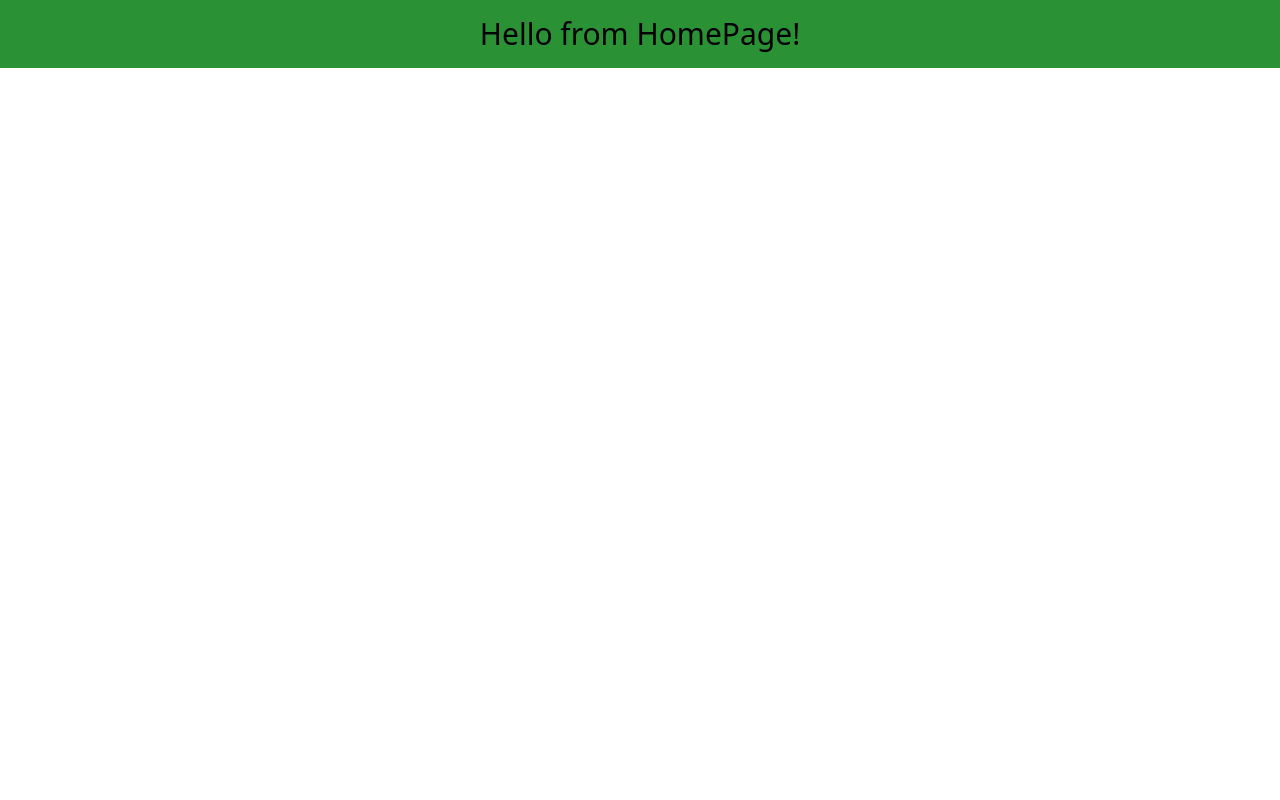
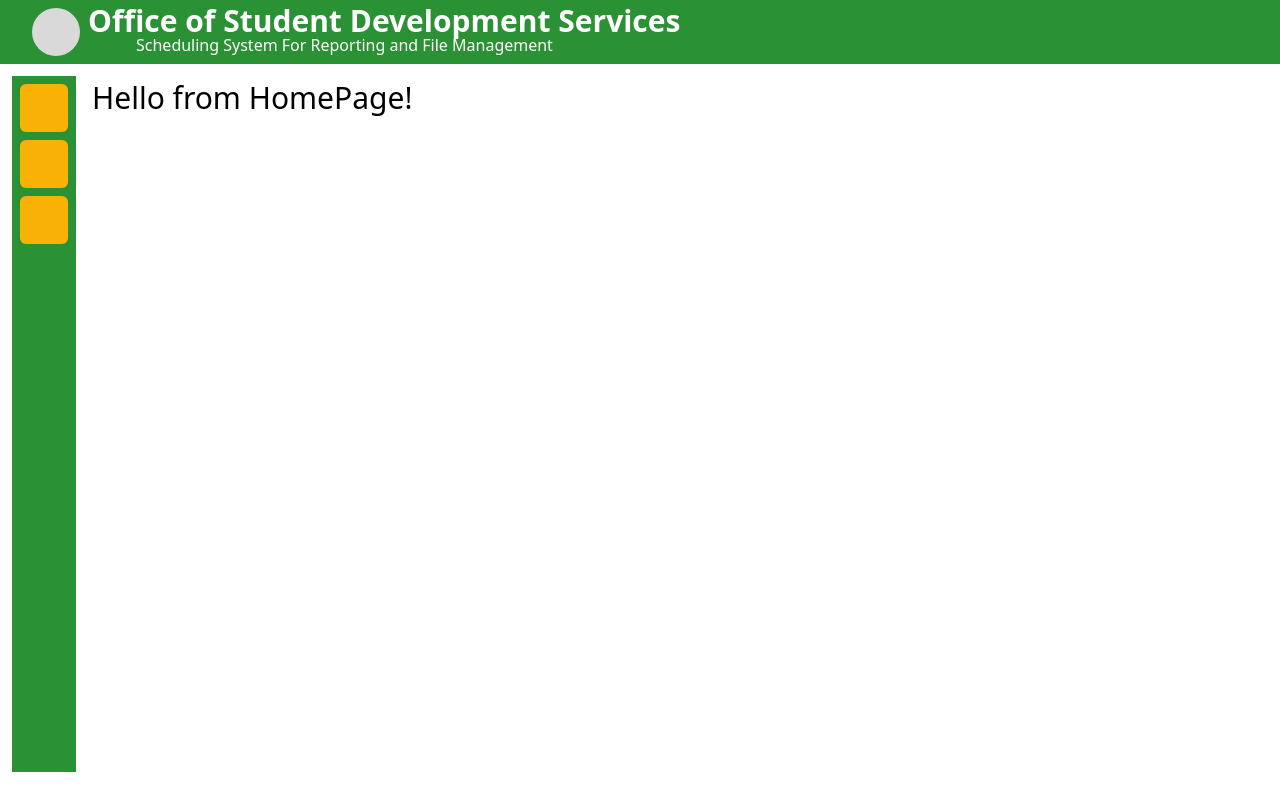
Before and after one commit to JustineLicu/grading-system-react, a Next.js app: page / in a window 1280 px wide. Built offline with nearby package versions, Linux system fonts and the light colour scheme.

Commit message:
Added a side bar and nav bar

```diff
--- /dev/null
+++ b/src/components/nav-bar.jsx
@@ -0,0 +1,28 @@
+import Link from 'next/link';
+
+export default function NavBar() {
+  return (
+    <>
+      <nav className="sticky top-0 z-[999] flex max-h-[12vh] min-h-[4vh] items-center bg-green">
+        <div
+          id="nav-container"
+          className="flex w-full items-center justify-between py-1 md:px-7 md:py-2"
+        >
+          <div id="titles" className="flex px-1">
+            <Link href={`/`}>
+              <div id="logo" className="h-10 w-10 rounded-full bg-gray  md:h-12 md:w-12" />
+            </Link>
+            <div className="mt-[-5px] leading-3 text-white">
+              <div id="title" className="ms-2 text-lg font-bold sm:text-xl md:text-2xl lg:text-3xl">
+                Office of Student Development Services
+              </div>
+              <div id="sub-title" className="ms-14">
+                Scheduling System For Reporting and File Management
+              </div>
+            </div>
+          </div>
+        </div>
+      </nav>
+    </>
+  );
+}
--- /dev/null
+++ b/src/components/side-bar.jsx
@@ -0,0 +1,37 @@
+import Link from 'next/link';
+
+export default function SideBarMenu() {
+  const sidebarMenu = [
+    { id: 1, name: 'Home', imageLink: '/home_icon.svg', urlLink: `/` },
+    {
+      id: 2,
+      name: 'Organizations',
+      imageLink: '/organizations_icon.svg',
+      urlLink: `/`,
+    },
+    {
+      id: 3,
+      name: 'Announcement',
+      imageLink: '/announcement_icon.svg',
+      urlLink: `/`,
+    },
+  ];
+  return (
+    <>
+      <div
+        id="side-bar"
+        className={`sticky top-20 z-[100] my-2 ml-1 h-[90vh] flex-col items-center bg-green px-1 md:sticky md:my-3 md:ml-2  md:h-[87vh] lg:ml-3`}
+      >
+        {/* SIDE BAR LINKS */}
+        {sidebarMenu.map((item) => (
+          <Link
+            href={item.urlLink}
+            key={item.id}
+            className={`group relative mt-1 flex h-10 w-10 items-center justify-center rounded-md bg-yellow p-1 hover:bg-yellow md:mx-1  lg:mt-2 lg:h-12 lg:w-12
+            `}
+          ></Link>
+        ))}
+      </div>
+    </>
+  );
+}
--- a/src/pages/index.jsx
+++ b/src/pages/index.jsx
@@ -1,7 +1,25 @@
+import NavBar from '@/components/nav-bar';
+import SideBarMenu from '@/components/side-bar';
+import Head from 'next/head';
+
 export default function HomePage() {
   return (
     <>
-      <h1 className="bg-green p-4 text-center text-3xl">Hello from HomePage!</h1>
+      {/* HEADER */}
+      <Head>
+        <title>Index Page</title>
+      </Head>
+
+      {/* NAVIGATION BAR COMPONENT */}
+      <NavBar />
+
+      {/* MAIN COMPONENT */}
+      <main className="flex">
+        {/* SIDE BAR COMPONENT */}
+        <SideBarMenu />
+
+        <h1 className=" p-4 text-center text-3xl">Hello from HomePage!</h1>
+      </main>
     </>
   );
 }
```
